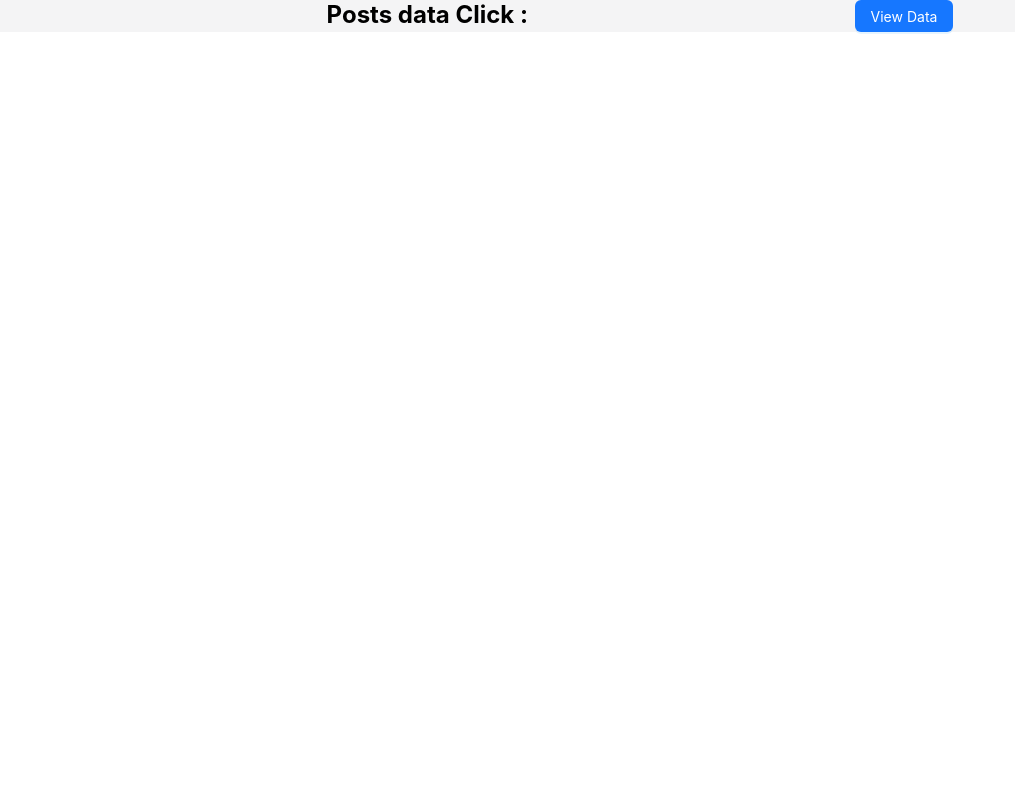
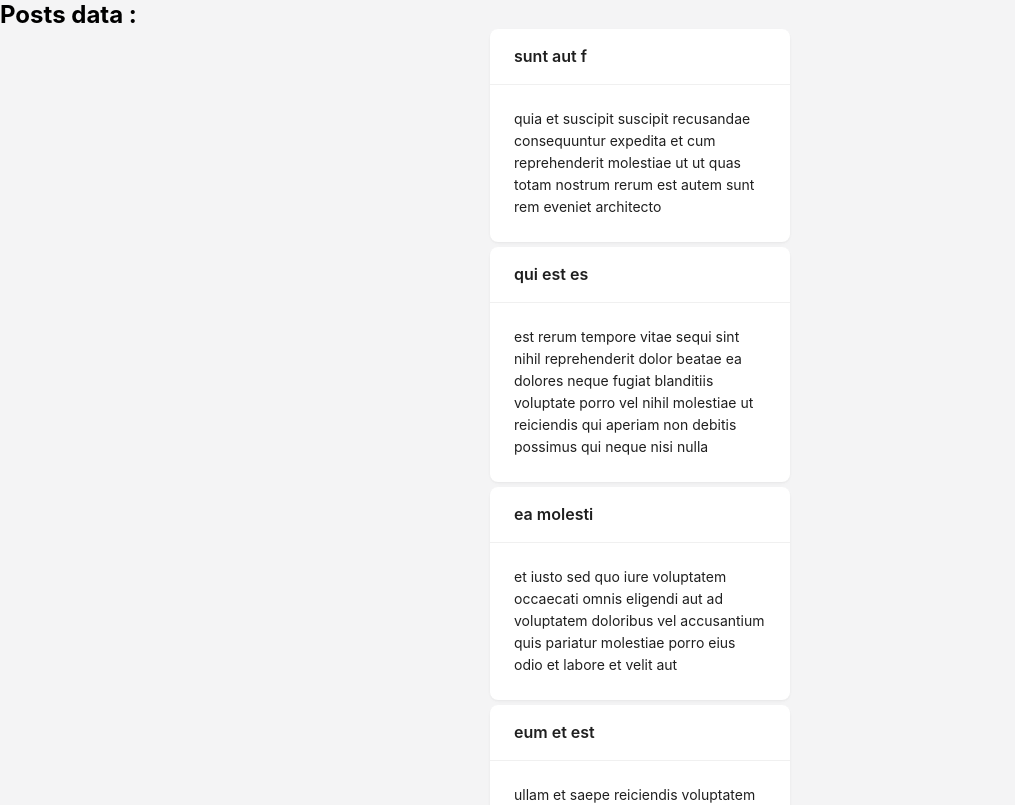
Before and after one commit to Dhanushvinayagar/React-Stacks, a React (Create React App) app: page /tanstack in a window 1280 px wide. Shown: the top 805 px of the page, without its empty margins (0-1015 px from the left). Built offline with nearby package versions, Linux system fonts and the light colour scheme; data requests are answered from the project's data file.

Commit message:
Tanstack data refactor and data Formatting

```diff
--- a/src/Tanstack/Tanstack.jsx
+++ b/src/Tanstack/Tanstack.jsx
@@ -1,12 +1,16 @@
 import React from 'react'
 import Usequery from './Usequery'
 import UseQueryonClick from './UseQueryonClick'
+import UsequeryDataSelect from './UsequeryDataSelect'
+import UseQueryRefactor from './UseQueryRefactor'
 
 const Tanstack = () => {
     return (
         <>
             {/* <Usequery /> */}
-            <UseQueryonClick />
+            {/* <UseQueryonClick /> */}
+            {/* <UsequeryDataSelect /> */}
+            <UseQueryRefactor />
         </>
     )
 }
--- /dev/null
+++ b/src/Tanstack/UseQueryRefactor.jsx
@@ -0,0 +1,31 @@
+import React from 'react'
+import { Card } from 'antd';
+import './tanstack.css'
+import { PostQuery } from './tanstack-query/postsQuery';
+
+const UseQueryRefactor = () => {
+
+    const { isPending, error, data } = PostQuery()
+
+    if (isPending) return 'Loading...'
+
+    if (error) return 'An error has occurred: ' + error.message
+
+    return (
+        <div>
+            <h2>Posts data :</h2>
+            <>
+                {data.map((el, index) =>
+                    <div key={index} className='card'>
+                        <Card title={el.title.slice(0, 10)} bordered={false} style={{ width: 300 }}>
+                            <p>{el.body}</p>
+                        </Card>
+                    </div>
+                )}
+            </>
+
+        </div>
+    )
+}
+
+export default UseQueryRefactor
--- /dev/null
+++ b/src/Tanstack/UsequeryDataSelect.jsx
@@ -0,0 +1,43 @@
+import React from 'react'
+import { useQuery } from '@tanstack/react-query'
+import axios from 'axios'
+
+const styles = {
+    display: 'flex',
+    background: '#e6ecff',
+    margin: '1% 3% 0 3%',
+}
+
+const UsequeryDataSelect = () => {
+
+    const postsData = () => axios.get('http://localhost:5080/posts').then(res => res.data)
+
+    const { isPending, error, data } = useQuery({
+        queryKey: ['postsData'],
+        queryFn: postsData,
+
+        // data transformataion / formatting
+        select: (data) => {
+            //  call any function that transforms your data to a format
+            return data.map(post => post.title)
+        }
+    })
+
+    if (isPending) return 'Loading...'
+
+    if (error) return 'An error has occurred: ' + error.message
+
+    return (
+        <>
+            <h2>Posts data :</h2>
+            {data.map((el, index) => (
+                <div key={index} style={styles}>
+                    <p>{index + 1 + ' | '}</p>
+                    <p>{el}</p>
+                </div>
+            ))}
+        </>
+    )
+}
+
+export default UsequeryDataSelect
--- /dev/null
+++ b/src/Tanstack/tanstack-query/postsQuery.js
@@ -0,0 +1,20 @@
+import axios from 'axios'
+import { useQuery } from '@tanstack/react-query'
+
+const postsData = () => axios.get('http://localhost:5080/posts').then(res => res.data)
+
+// First letter Caps
+const PostQuery = () => useQuery({
+    queryKey: ['postsData'],
+    queryFn: postsData,
+    // cacheTime : 60 * 1000,           //background fetch  - this will update the data and store in cache based on the time (default time 5mins) update in the UI
+    // staletime : 30 * 1000            //during navigation from one component to other and returning to initial component - when the data no need to fetch (in network ) immedialtely then it helps to display the cache (default time 0 )
+    // refetchOnMount : false           // only first time during entering the component the data will be fetch then irrespective of number of times you switch to other component the fetch never occurs
+    // refetchOnWindowFocus : true      // user data displayed is upto date on UI (default : true)
+    // refetchInterval : 5000,                 //Pooling : -  similar to setInterval , refetch data based on specified time
+    // refetchIntervalInBackground : true      // refetch data even when browser is not in focus (even when you are on another tab)
+
+})
+
+
+export { PostQuery }
```
